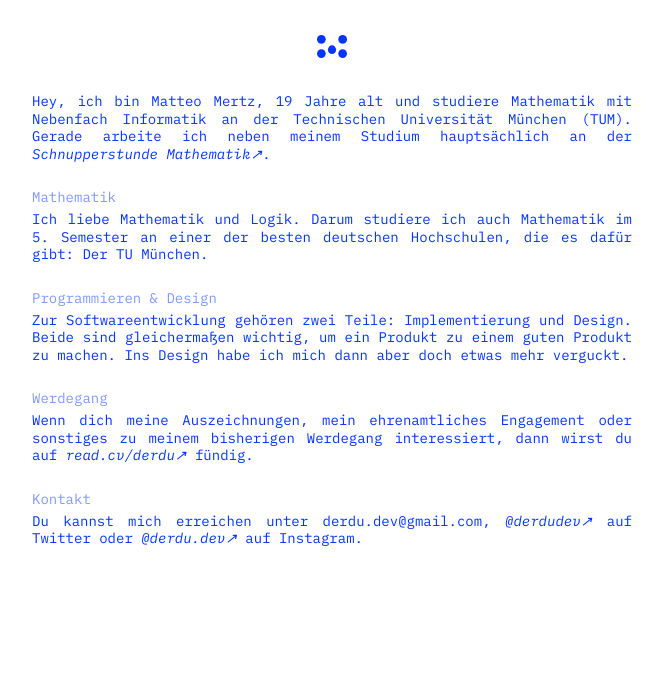
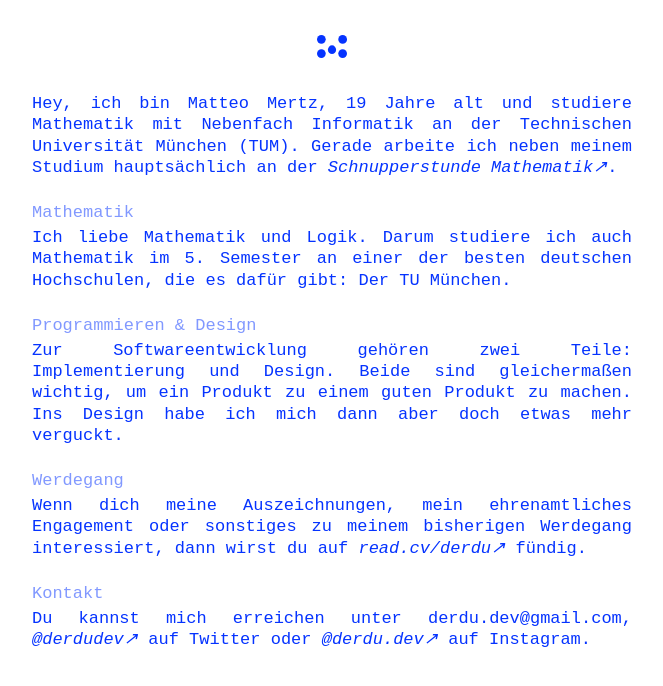
Before and after one commit to derdudev/matteomertzde-v3, a Next.js app: page / in a window 1280 px wide. Shown: the top 686 px of the page, without its empty margins (308-971 px from the left). Built offline with nearby package versions, Linux system fonts and the light colour scheme.

Commit message:
new serif font: crimson pro

```diff
--- a/src/pages/globals.css
+++ b/src/pages/globals.css
@@ -1,9 +1,12 @@
+/*
 @import url('https://fonts.googleapis.com/css2?family=IBM+Plex+Mono:ital,wght@0,100;0,200;0,300;0,400;0,500;0,600;0,700;1,100;1,200;1,300;1,400;1,500;1,600;1,700&display=swap');
+ */
+@import url('https://fonts.googleapis.com/css2?family=Crimson+Pro:ital,wght@0,200..900;1,200..900&family=Crimson+Text:ital,wght@0,400;0,600;0,700;1,400;1,600;1,700&display=swap');
 
 :root{
     --font-family: "IBM Plex Mono", monospace;
     --font-color: #0533FF;
-    --font-size: 14px;
+    --font-size: 17px;
     --body-text-line-height: 1.25;
     --paragraph-text-align: justify;
 
```
